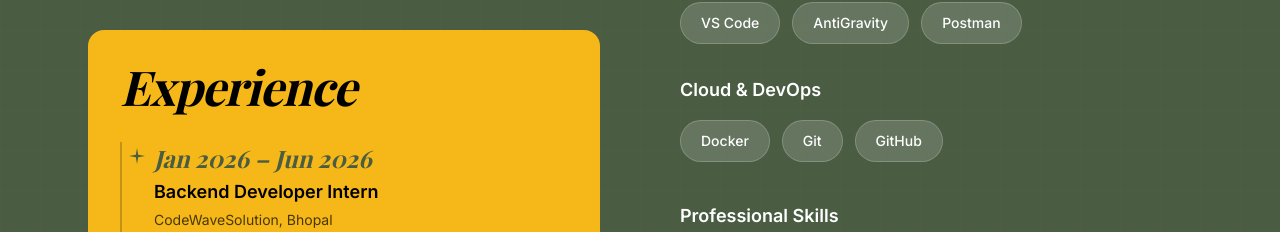
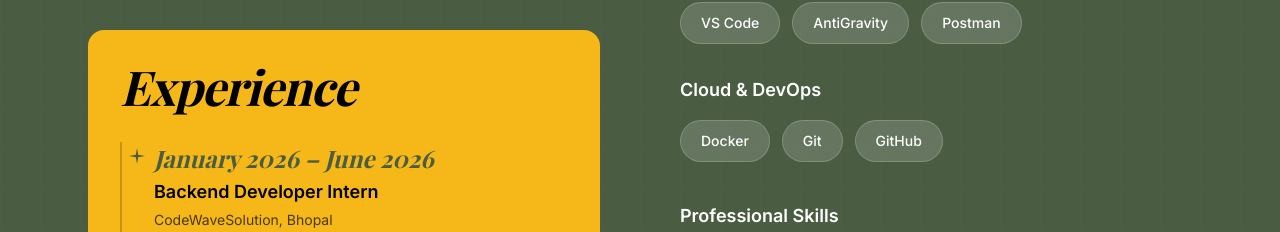
Before and after one commit to RitikPuranik/Portfolio, a React (Vite) app: page / in a window 1280 px wide. Shown: the part 2634-2866 px from the top of the page. Built offline with nearby package versions, Linux system fonts and the light colour scheme; a web font is replaced by a local one.

Commit message:
made some changes

```diff
--- a/src/sections/ResumeSection.tsx
+++ b/src/sections/ResumeSection.tsx
@@ -31,7 +31,7 @@ const education = [
 
 const experience = [
   {
-    years: 'Jan 2026 – Jun 2026',
+    years: 'January 2026 – June 2026',
     title: 'Backend Developer Intern',
     detail: 'CodeWaveSolution, Bhopal',
     description: '6 months internship to make and manage the website of CodeWaveSolution, an education platform.',
```
